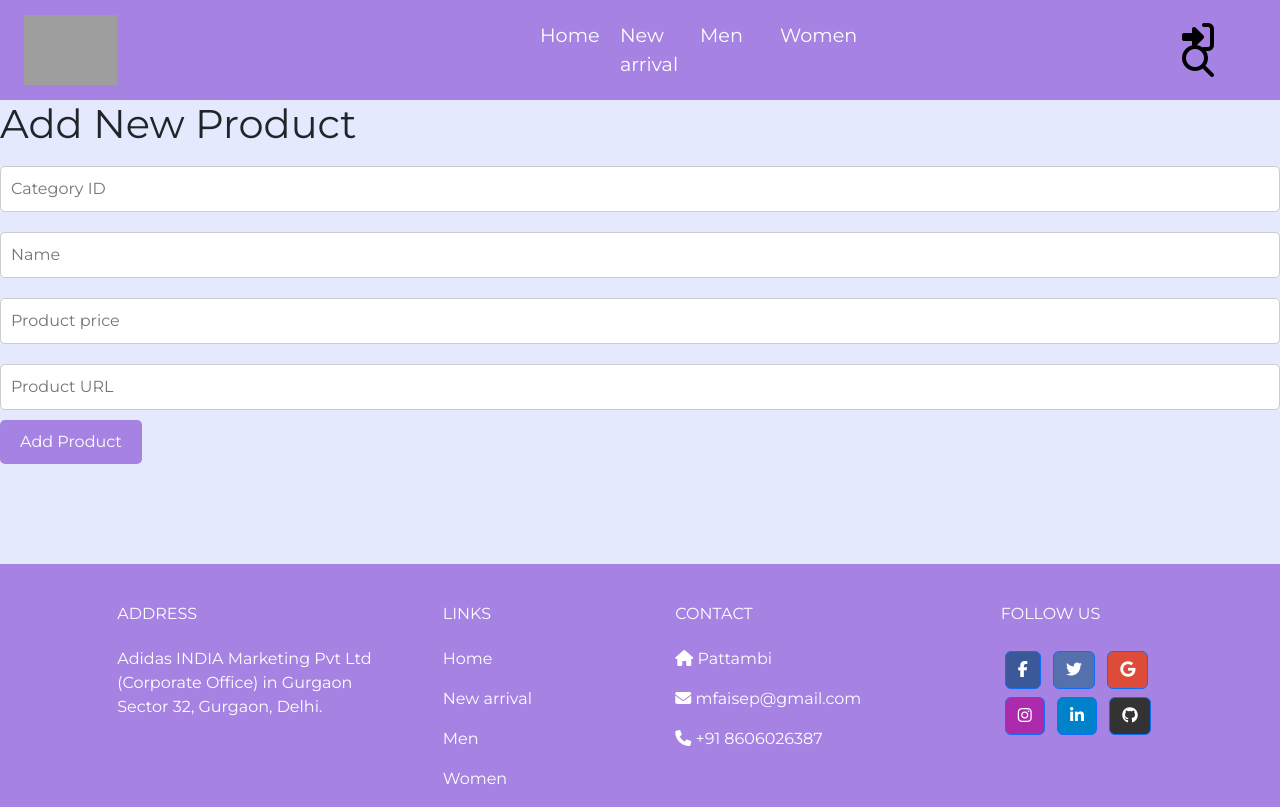
After one commit to Fayiz120/Store, a PHP site: page /addProduct.html in a window 1280 px wide. The commit adds this page. Run offline with PHP 8.4, Linux system fonts and the light colour scheme; some libraries are stand-ins or nearby versions; grey boxes are pictures that could not be loaded.

Commit message:
Products add dynamically

```diff
--- /dev/null
+++ b/addProduct.html
@@ -0,0 +1,165 @@
+<!DOCTYPE html>
+<html lang="en">
+<head>
+    <meta charset="UTF-8">
+    <meta name="viewport" content="width=device-width, initial-scale=1.0">
+    <title>Login Page</title>
+    <!-- bootstrap css link -->
+    <link href="https://cdn.jsdelivr.net/npm/bootstrap@5.3.1/dist/css/bootstrap.min.css" rel="stylesheet"
+        integrity="sha384-4bw+/aepP/YC94hEpVNVgiZdgIC5+VKNBQNGCHeKRQN+PtmoHDEXuppvnDJzQIu9" crossorigin="anonymous">
+
+    <!-- googlefont link -->
+    <link rel="preconnect" href="https://fonts.googleapis.com">
+    <link rel="preconnect" href="https://fonts.gstatic.com" crossorigin>
+    <link
+        href="https://fonts.googleapis.com/css2?family=Montserrat&family=Roboto&family=Rubik&family=Ubuntu&display=swap"
+        rel="stylesheet">
+
+    <link rel="stylesheet" href="style.css">
+    <link rel="stylesheet" href="login.css">
+</head>
+<body>
+
+
+    <nav class="navbar navbar-expand-lg header ">
+        <div class="container-fluid ">
+            <!-- This Nav bar brand -->
+            <div class="container brand-logo">
+                <a class="navbar-brand" href="#">
+                    <img src="https://seeklogo.com/images/A/adidas-logo-107B082DA0-seeklogo.com.png" alt="Bootstrap"
+                        class="logo">
+                </a>
+            </div>
+
+            <!-- navbar list button for smaller devices -->
+            <div class="sections nav-button">
+                <button class="navbar-toggler" type="button" data-bs-toggle="collapse"
+                    data-bs-target="#navbarSupportedContent" aria-controls="navbarSupportedContent"
+                    aria-expanded="false" aria-label="Toggle navigation">
+                    <span class="navbar-toggler-icon"></span>
+                </button>
+
+                <!-- navbar list items  -->
+                <div class="collapse navbar-collapse" id="navbarSupportedContent">
+                    <ul class="navbar-nav">
+
+                        <li class="nav-item ">
+                            <a class="nav-link " href="index.php">Home</a>
+                        </li>
+
+                        <li class="nav-item">
+                            <a class="nav-link " href="new.html">New arrival</a>
+                        </li>
+
+                        <li class="nav-item ">
+                            <a class="nav-link " href="men.html">Men</a>
+                        </li>
+
+                        <li class="nav-item">
+                            <a class="nav-link " href="women.html">Women</a>
+                        </li>
+
+
+
+                    </ul>
+                </div>
+
+            </div>
+            <div class="signup-section">
+
+                <a href="login.html" class="sign-item"> <i class="fa-solid fa-right-to-bracket fa-2xl "
+                        style="color: #000000;"></i></a>
+                <a href="" class="sign-item"> <i class="fa-solid fa-magnifying-glass fa-2xl"
+                        style="color: #000000;"></i></a>
+            </div>
+
+        </div>
+    </nav>
+
+
+    <h1>Add New Product</h1>
+    <form action="add_product.php" method="POST" enctype="multipart/form-data">
+        <input type="text" id="category_id" placeholder="Category ID" name="category_id" required><br>
+
+        <input type="text" id="name" placeholder="Name" name="name" required><br>
+
+        <input type="text" id="price" placeholder="Product price" name="price" required><br>
+
+        <input type="text" id="url" placeholder="Product URL" name="url" required><br>
+
+        <input type="submit" value="Add Product">
+    </form>
+
+    <footer class="text-center text-lg-start text-white ">
+        <!-- Grid container -->
+        <div class="container p-4 pb-0">
+            <!-- Section: Links -->
+            <section class="">
+                <!--Grid row-->
+                <div class="row">
+                    <!-- Grid column -->
+                    <div class="col-md-3 col-lg-3 col-xl-3 mx-auto mt-3">
+                        <h6 class="text-uppercase mb-4 font-weight-bold">
+                            address
+                        </h6>
+                        <p>
+                            Adidas INDIA Marketing Pvt Ltd (Corporate Office) in Gurgaon Sector 32, Gurgaon, Delhi.
+                        </p>
+                    </div>
+                    <!-- Grid column -->
+
+                    <hr class="w-100 clearfix d-md-none" />
+
+                    <!-- Grid column -->
+                    <div class="col-md-2 col-lg-2 col-xl-2 mx-auto mt-3">
+                        <h6 class="text-uppercase mb-4 font-weight-bold">Links</h6>
+                        <p>
+                            <a class="text-white">Home</a>
+                        </p>
+                        <p>
+                            <a class="text-white">New arrival</a>
+                        </p>
+                        <p>
+                            <a class="text-white">Men</a>
+                        </p>
+                        <p>
+                            <a class="text-white">Women</a>
+                        </p>
+                    </div>
+                    <hr class="w-100 clearfix d-md-none" />
+                    <hr class="w-100 clearfix d-md-none" />
+                    <div class="col-md-4 col-lg-3 col-xl-3 mx-auto mt-3">
+                        <h6 class="text-uppercase mb-4 font-weight-bold">Contact</h6>
+                        <p><i class="fas fa-home mr-3"></i> Pattambi</p>
+                        <p><i class="fas fa-envelope mr-3"></i> mfaisep@gmail.com</p>
+                        <p><i class="fas fa-phone mr-3"></i> +91 8606026387</p>
+                    </div>
+                    <div class="col-md-3 col-lg-2 col-xl-2 mx-auto mt-3">
+                        <h6 class="text-uppercase mb-4 font-weight-bold">Follow us</h6>
+                        <a class="btn btn-primary btn-floating m-1" style="background-color: #3b5998" href="#!"
+                            role="button"><i class="fab fa-facebook-f"></i></a>
+                        <a class="btn btn-primary btn-floating m-1" style="background-color: #5571ad" href="#!"
+                            role="button"><i class="fab fa-twitter"></i></a>
+                        <a class="btn btn-primary btn-floating m-1" style="background-color: #dd4b39" href="#!"
+                            role="button"><i class="fab fa-google"></i></a>
+                        <a class="btn btn-primary btn-floating m-1" style="background-color: #ac2bac" href="#!"
+                            role="button"><i class="fab fa-instagram"></i></a>
+                        <a class="btn btn-primary btn-floating m-1" style="background-color: #0082ca" href="#!"
+                            role="button"><i class="fab fa-linkedin-in"></i></a>
+
+                        <a class="btn btn-primary btn-floating m-1" style="background-color: #333333" href="#!"
+                            role="button"><i class="fab fa-github"></i></a>
+                    </div>
+                </div>
+            </section>
+        </div>
+    </footer>
+
+    <script src="https://kit.fontawesome.com/e968125f45.js" crossorigin="anonymous"></script>
+
+    <script src="https://cdn.jsdelivr.net/npm/bootstrap@5.3.1/dist/js/bootstrap.bundle.min.js"
+        integrity="sha384-HwwvtgBNo3bZJJLYd8oVXjrBZt8cqVSpeBNS5n7C8IVInixGAoxmnlMuBnhbgrkm"
+        crossorigin="anonymous"></script>
+</body>
+
+</html>
```
Also changed, not shown: add_product.php (added, +41 -0 lines), new.php (renamed from new.html, +44 -0 lines), products.php (added).
